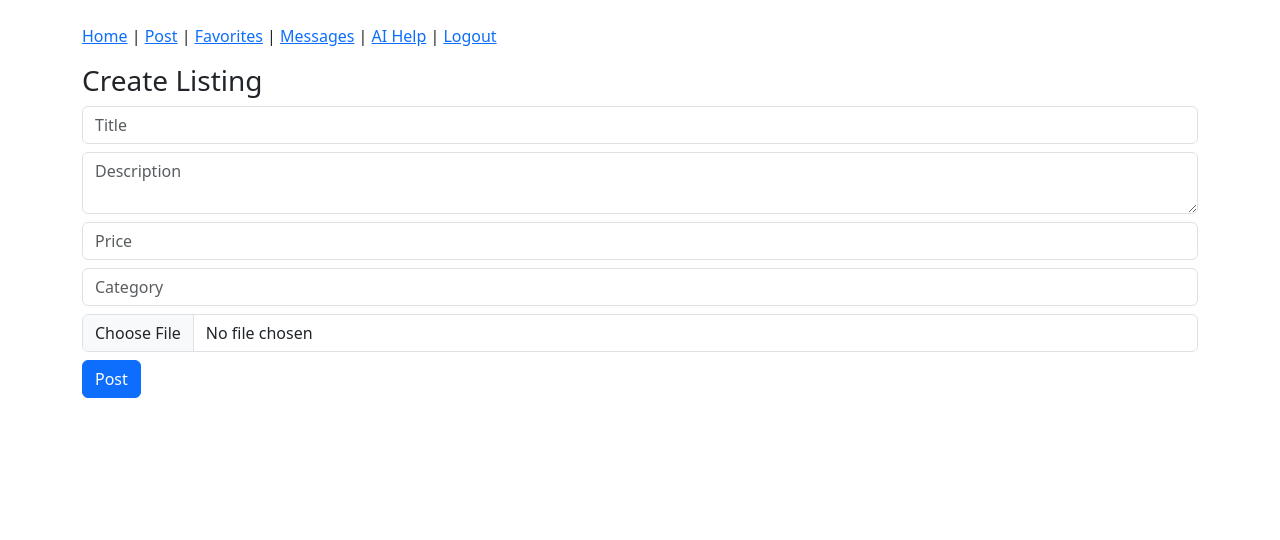
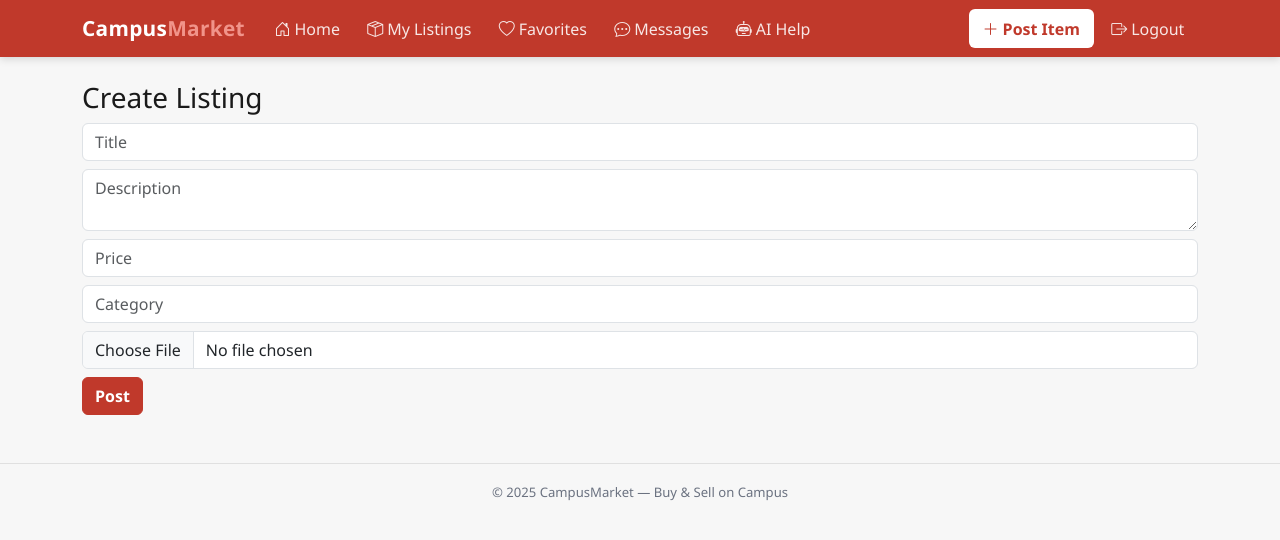
Before and after one commit to koushick01/campus_marketplace, a Flask app: page /create in a window 1280 px wide. Shown: the top 540 px of the page. Run offline with Flask 3, Linux system fonts and the light colour scheme; the visitor is signed in with stand-in values (Sample User, id 1).

Commit message:
Step 1: Add red design system and redesign navbar

```diff
--- /dev/null
+++ b/static/css/style.css
@@ -0,0 +1,300 @@
+:root {
+  --primary:      #C0392B;
+  --primary-dark: #922B21;
+  --primary-light:#E74C3C;
+  --accent:       #F1948A;
+  --bg:           #F7F7F7;
+  --surface:      #FFFFFF;
+  --border:       #E0E0E0;
+  --text:         #1A1A1A;
+  --muted:        #6B7280;
+  --success:      #27AE60;
+  --shadow-sm:    0 1px 3px rgba(0,0,0,.08);
+  --shadow-md:    0 4px 12px rgba(0,0,0,.10);
+  --shadow-hover: 0 8px 24px rgba(192,57,43,.18);
+  --radius:       10px;
+}
+
+/* ── Global ── */
+body {
+  background: var(--bg);
+  color: var(--text);
+  font-family: 'Segoe UI', system-ui, sans-serif;
+}
+
+a { color: var(--primary); text-decoration: none; }
+a:hover { color: var(--primary-dark); }
+
+/* ── Navbar ── */
+.navbar {
+  background: var(--primary) !important;
+  box-shadow: 0 2px 8px rgba(0,0,0,.15);
+}
+.navbar-brand {
+  font-weight: 700;
+  font-size: 1.3rem;
+  letter-spacing: .3px;
+  color: #fff !important;
+}
+.navbar-brand span { color: var(--accent); }
+.nav-link {
+  color: rgba(255,255,255,.88) !important;
+  font-weight: 500;
+  padding: .45rem .85rem !important;
+  border-radius: 6px;
+  transition: background .18s;
+}
+.nav-link:hover, .nav-link.active {
+  background: rgba(255,255,255,.15);
+  color: #fff !important;
+}
+.nav-link.btn-nav-post {
+  background: #fff;
+  color: var(--primary) !important;
+  font-weight: 600;
+}
+.nav-link.btn-nav-post:hover {
+  background: var(--accent);
+  color: #fff !important;
+}
+.navbar-toggler { border-color: rgba(255,255,255,.4); }
+.navbar-toggler-icon { filter: invert(1); }
+
+/* ── Page sections ── */
+.page-header {
+  margin-bottom: 1.75rem;
+}
+.page-header h2 {
+  font-weight: 700;
+  font-size: 1.65rem;
+  color: var(--text);
+}
+.section-divider {
+  border: none;
+  border-top: 2px solid var(--border);
+  margin: 1.5rem 0;
+}
+
+/* ── Cards ── */
+.listing-card {
+  background: var(--surface);
+  border: 1px solid var(--border);
+  border-radius: var(--radius);
+  box-shadow: var(--shadow-sm);
+  transition: transform .22s, box-shadow .22s;
+  overflow: hidden;
+  height: 100%;
+}
+.listing-card:hover {
+  transform: translateY(-4px);
+  box-shadow: var(--shadow-hover);
+}
+.listing-card .card-img-top {
+  height: 185px;
+  object-fit: cover;
+  background: #f0e9e9;
+}
+.listing-card .card-img-placeholder {
+  height: 185px;
+  background: linear-gradient(135deg, #f5d5d2 0%, #fceae9 100%);
+  display: flex;
+  align-items: center;
+  justify-content: center;
+  color: var(--accent);
+  font-size: 2.5rem;
+}
+.listing-card .card-body { padding: 1rem 1.1rem; }
+.listing-card .card-title {
+  font-weight: 600;
+  font-size: .97rem;
+  margin-bottom: .3rem;
+  color: var(--text);
+  white-space: nowrap;
+  overflow: hidden;
+  text-overflow: ellipsis;
+}
+.listing-card .price-tag {
+  font-weight: 700;
+  color: var(--primary);
+  font-size: 1.05rem;
+}
+.listing-card .badge-category {
+  font-size: .72rem;
+  background: #fdecea;
+  color: var(--primary);
+  border: 1px solid var(--accent);
+  border-radius: 20px;
+  padding: 2px 9px;
+  font-weight: 600;
+}
+
+/* ── Buttons ── */
+.btn-primary {
+  background: var(--primary);
+  border-color: var(--primary);
+  font-weight: 600;
+}
+.btn-primary:hover, .btn-primary:focus {
+  background: var(--primary-dark);
+  border-color: var(--primary-dark);
+}
+.btn-outline-primary {
+  color: var(--primary);
+  border-color: var(--primary);
+  font-weight: 600;
+}
+.btn-outline-primary:hover {
+  background: var(--primary);
+  border-color: var(--primary);
+}
+.btn-danger { font-weight: 600; }
+
+/* ── Forms ── */
+.form-control:focus, .form-select:focus {
+  border-color: var(--primary-light);
+  box-shadow: 0 0 0 .2rem rgba(192,57,43,.15);
+}
+.form-label { font-weight: 500; font-size: .9rem; }
+
+/* ── Auth cards ── */
+.auth-card {
+  max-width: 420px;
+  margin: 4rem auto;
+  background: var(--surface);
+  border-radius: var(--radius);
+  box-shadow: var(--shadow-md);
+  padding: 2.5rem 2rem;
+}
+.auth-card h2 {
+  font-weight: 700;
+  color: var(--primary);
+  margin-bottom: 1.5rem;
+  text-align: center;
+}
+
+/* ── Search & filter bar ── */
+.search-bar .form-control {
+  border-radius: 8px 0 0 8px;
+  border-right: none;
+}
+.search-bar .btn { border-radius: 0 8px 8px 0; }
+.filter-bar { display: flex; gap: .6rem; flex-wrap: wrap; }
+.filter-bar .form-select {
+  max-width: 200px;
+  font-size: .88rem;
+}
+
+/* ── Flash messages ── */
+.flash-container { margin-top: .5rem; }
+.alert { border-radius: 8px; font-weight: 500; }
+
+/* ── Listing detail ── */
+.detail-img {
+  width: 100%;
+  max-height: 380px;
+  object-fit: cover;
+  border-radius: var(--radius);
+  box-shadow: var(--shadow-md);
+}
+.detail-img-placeholder {
+  width: 100%;
+  height: 280px;
+  background: linear-gradient(135deg, #f5d5d2, #fceae9);
+  border-radius: var(--radius);
+  display: flex;
+  align-items: center;
+  justify-content: center;
+  font-size: 4rem;
+  color: var(--accent);
+}
+.detail-meta span {
+  font-size: .85rem;
+  color: var(--muted);
+}
+.detail-price {
+  font-size: 1.7rem;
+  font-weight: 700;
+  color: var(--primary);
+}
+
+/* ── My Listings table ── */
+.my-listing-row img {
+  width: 56px;
+  height: 44px;
+  object-fit: cover;
+  border-radius: 6px;
+}
+
+/* ── Messages ── */
+.message-card {
+  background: var(--surface);
+  border-left: 4px solid var(--primary);
+  border-radius: 8px;
+  padding: .85rem 1rem;
+  box-shadow: var(--shadow-sm);
+}
+.message-card.sent { border-left-color: var(--muted); }
+
+/* ── Chatbot ── */
+.chat-window {
+  background: var(--bg);
+  border: 1px solid var(--border);
+  border-radius: var(--radius);
+  height: 400px;
+  overflow-y: auto;
+  padding: 1rem;
+  display: flex;
+  flex-direction: column;
+  gap: .7rem;
+}
+.chat-bubble {
+  max-width: 78%;
+  padding: .6rem .9rem;
+  border-radius: 14px;
+  font-size: .92rem;
+  line-height: 1.5;
+}
+.chat-bubble.user {
+  background: var(--primary);
+  color: #fff;
+  align-self: flex-end;
+  border-bottom-right-radius: 4px;
+}
+.chat-bubble.bot {
+  background: var(--surface);
+  border: 1px solid var(--border);
+  align-self: flex-start;
+  border-bottom-left-radius: 4px;
+  color: var(--text);
+}
+
+/* ── Favorites grid ── */
+.fav-card {
+  background: var(--surface);
+  border: 1px solid var(--border);
+  border-radius: var(--radius);
+  box-shadow: var(--shadow-sm);
+  padding: 1rem;
+  display: flex;
+  justify-content: space-between;
+  align-items: center;
+  transition: box-shadow .18s;
+}
+.fav-card:hover { box-shadow: var(--shadow-md); }
+
+/* ── Empty state ── */
+.empty-state {
+  text-align: center;
+  padding: 3.5rem 1rem;
+  color: var(--muted);
+}
+.empty-state i { font-size: 3rem; color: var(--accent); margin-bottom: .75rem; }
+
+/* ── Footer ── */
+.site-footer {
+  border-top: 1px solid var(--border);
+  color: var(--muted);
+  font-size: .82rem;
+  padding: 1.2rem 0;
+  margin-top: 3rem;
+}
--- a/templates/base.html
+++ b/templates/base.html
@@ -1,23 +1,110 @@
 <!DOCTYPE html>
-<html>
+<html lang="en">
 <head>
-    <title>Campus Marketplace</title>
-    <link href="https://cdn.jsdelivr.net/npm/bootstrap@5.3.2/dist/css/bootstrap.min.css" rel="stylesheet">
+  <meta charset="UTF-8">
+  <meta name="viewport" content="width=device-width, initial-scale=1">
+  <title>{% block title %}Campus Marketplace{% endblock %}</title>
+  <link href="https://cdn.jsdelivr.net/npm/bootstrap@5.3.2/dist/css/bootstrap.min.css" rel="stylesheet">
+  <link href="https://cdn.jsdelivr.net/npm/bootstrap-icons@1.11.3/font/bootstrap-icons.min.css" rel="stylesheet">
+  <link href="{{ url_for('static', filename='css/style.css') }}" rel="stylesheet">
 </head>
-<body class="container mt-4">
-    <nav class="mb-3">
-        <a href="/">Home</a> |
-        {% if current_user.is_authenticated %}
-            <a href="/create">Post</a> |
-            <a href="/favorites">Favorites</a> |
-            <a href="/messages">Messages</a> |
-            <a href="/chatbot">AI Help</a> |
-            <a href="/logout">Logout</a>
-        {% else %}
-            <a href="/login">Login</a> |
-            <a href="/register">Register</a>
-        {% endif %}
-    </nav>
+<body>
+
+  <!-- Navbar -->
+  <nav class="navbar navbar-expand-lg mb-0">
+    <div class="container">
+      <a class="navbar-brand" href="{{ url_for('index') }}">
+        Campus<span>Market</span>
+      </a>
+      <button class="navbar-toggler" type="button" data-bs-toggle="collapse" data-bs-target="#navMenu">
+        <span class="navbar-toggler-icon"></span>
+      </button>
+      <div class="collapse navbar-collapse" id="navMenu">
+        <ul class="navbar-nav me-auto mb-2 mb-lg-0">
+          <li class="nav-item">
+            <a class="nav-link" href="{{ url_for('index') }}">
+              <i class="bi bi-house-door me-1"></i>Home
+            </a>
+          </li>
+          {% if current_user.is_authenticated %}
+          <li class="nav-item">
+            <a class="nav-link" href="{{ url_for('my_listings') }}">
+              <i class="bi bi-box-seam me-1"></i>My Listings
+            </a>
+          </li>
+          <li class="nav-item">
+            <a class="nav-link" href="{{ url_for('favorites') }}">
+              <i class="bi bi-heart me-1"></i>Favorites
+            </a>
+          </li>
+          <li class="nav-item">
+            <a class="nav-link" href="{{ url_for('messages') }}">
+              <i class="bi bi-chat-dots me-1"></i>Messages
+            </a>
+          </li>
+          <li class="nav-item">
+            <a class="nav-link" href="{{ url_for('chatbot_page') }}">
+              <i class="bi bi-robot me-1"></i>AI Help
+            </a>
+          </li>
+          {% endif %}
+        </ul>
+        <ul class="navbar-nav ms-auto mb-2 mb-lg-0 align-items-center gap-1">
+          {% if current_user.is_authenticated %}
+          <li class="nav-item">
+            <a class="nav-link btn-nav-post px-3" href="{{ url_for('create_listing') }}">
+              <i class="bi bi-plus-lg me-1"></i>Post Item
+            </a>
+          </li>
+          <li class="nav-item">
+            <a class="nav-link" href="{{ url_for('logout') }}">
+              <i class="bi bi-box-arrow-right me-1"></i>Logout
+            </a>
+          </li>
+          {% else %}
+          <li class="nav-item">
+            <a class="nav-link" href="{{ url_for('login') }}">
+              <i class="bi bi-person me-1"></i>Login
+            </a>
+          </li>
+          <li class="nav-item">
+            <a class="nav-link btn-nav-post px-3" href="{{ url_for('register') }}">
+              <i class="bi bi-person-plus me-1"></i>Register
+            </a>
+          </li>
+          {% endif %}
+        </ul>
+      </div>
+    </div>
+  </nav>
+
+  <!-- Flash messages -->
+  <div class="container flash-container">
+    {% with messages = get_flashed_messages(with_categories=true) %}
+      {% if messages %}
+        {% for category, message in messages %}
+          <div class="alert alert-{{ 'danger' if category == 'error' else 'success' if category == 'success' else 'info' }} alert-dismissible fade show mt-3" role="alert">
+            {{ message }}
+            <button type="button" class="btn-close" data-bs-dismiss="alert"></button>
+          </div>
+        {% endfor %}
+      {% endif %}
+    {% endwith %}
+  </div>
+
+  <!-- Page content -->
+  <main class="container mt-4 mb-5">
     {% block content %}{% endblock %}
+  </main>
+
+  <!-- Footer -->
+  <footer class="site-footer text-center">
+    <div class="container">
+      &copy; 2025 CampusMarket &mdash; Buy &amp; Sell on Campus
+    </div>
+  </footer>
+
+  <script src="https://cdn.jsdelivr.net/npm/bootstrap@5.3.2/dist/js/bootstrap.bundle.min.js"></script>
+  {% block scripts %}{% endblock %}
 </body>
 </html>
```
